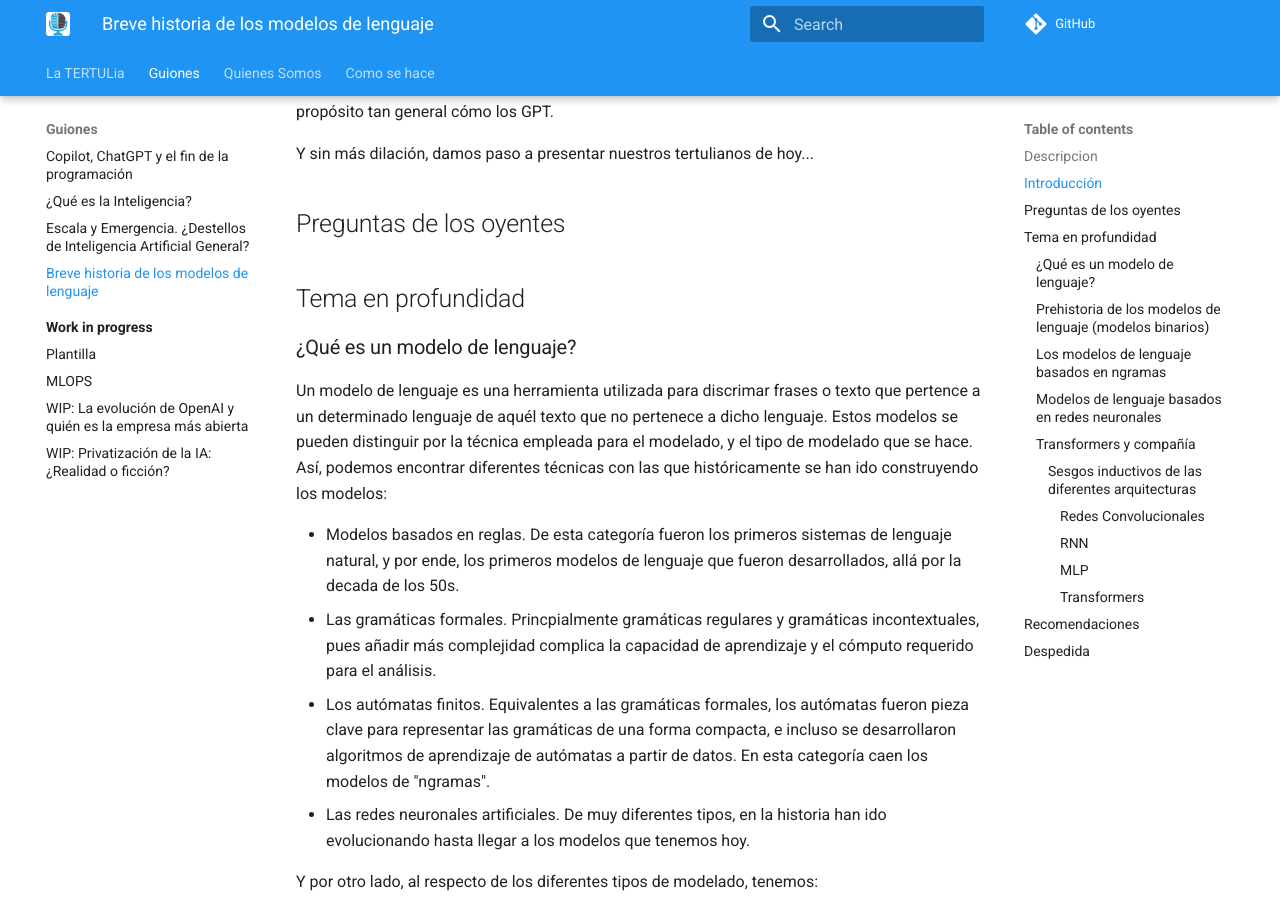
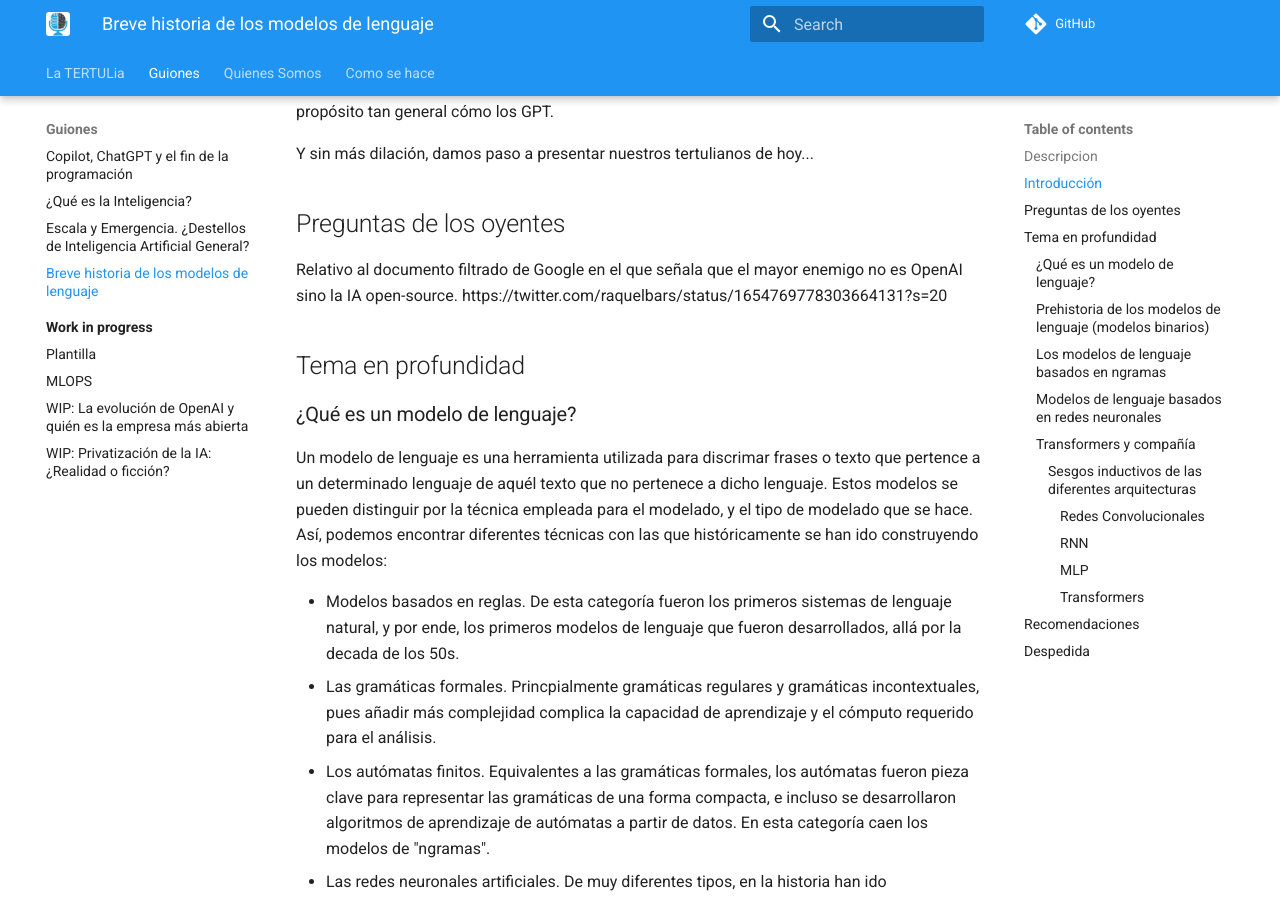
Before and after one commit to ironbar/tertulia_inteligencia_artificial, an MkDocs documentation site: the page built from docs/guiones/04-historia-modelos-lenguaje.md, in a window 1280 px wide and 900 px high, scrolled down 720 px. Built offline with MkDocs 1.6.1 and Material for MkDocs 9.7.7, drawn with Linux system fonts in a browser that asks for light colours; comment, search, counter and statistics services are not loaded.

Commit message:
Update 04-historia-modelos-lenguaje.md

```diff
--- a/docs/guiones/04-historia-modelos-lenguaje.md
+++ b/docs/guiones/04-historia-modelos-lenguaje.md
@@ -33,6 +33,10 @@ Y sin más dilación, damos paso a presentar nuestros tertulianos de hoy...
 <PRESENTACIONES>
 
 ## Preguntas de los oyentes
+
+Relativo al documento filtrado de Google en el que señala que el mayor enemigo no es OpenAI sino la IA open-source.
+https://twitter.com/raquelbars/status/1654769778303664131?s=20
+
 
 ## Tema en profundidad
 
```
